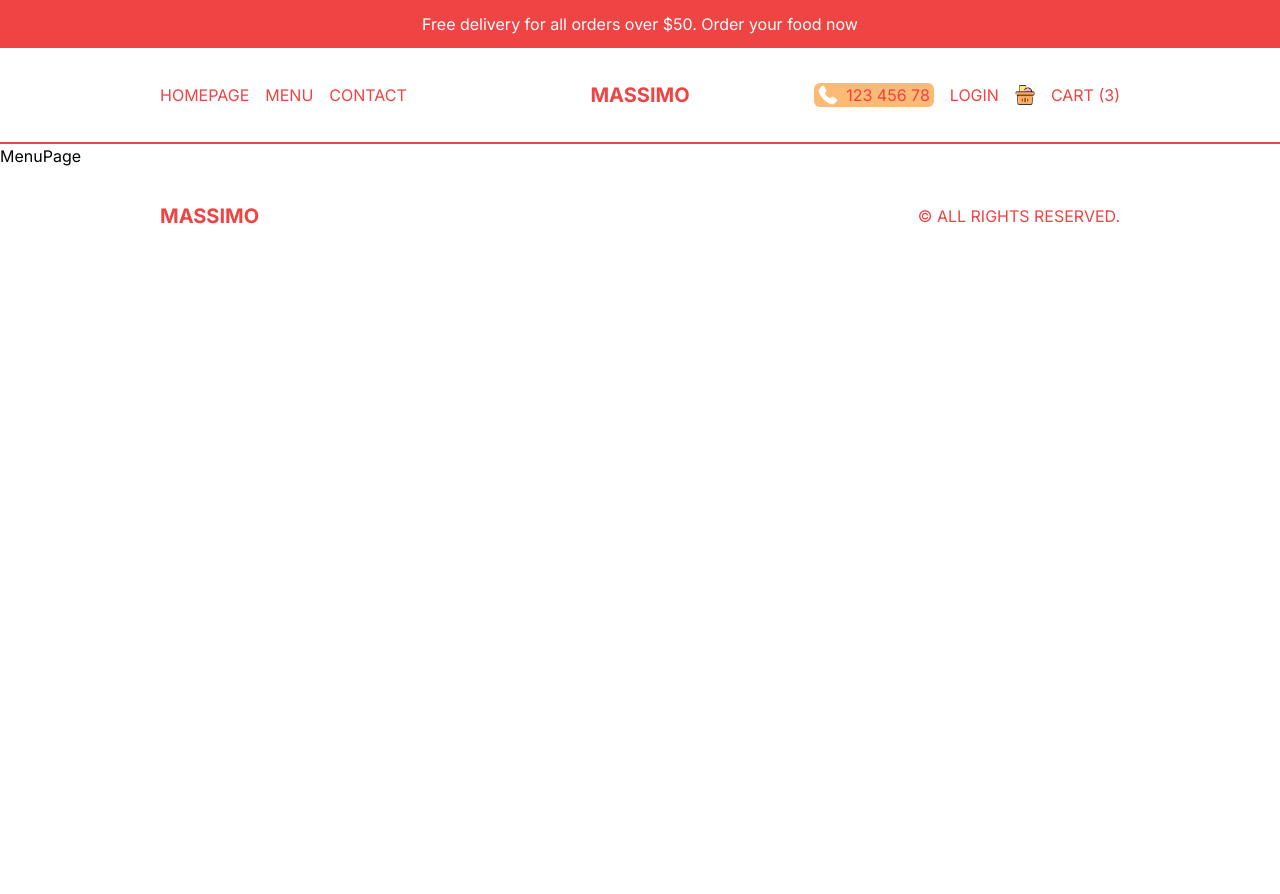
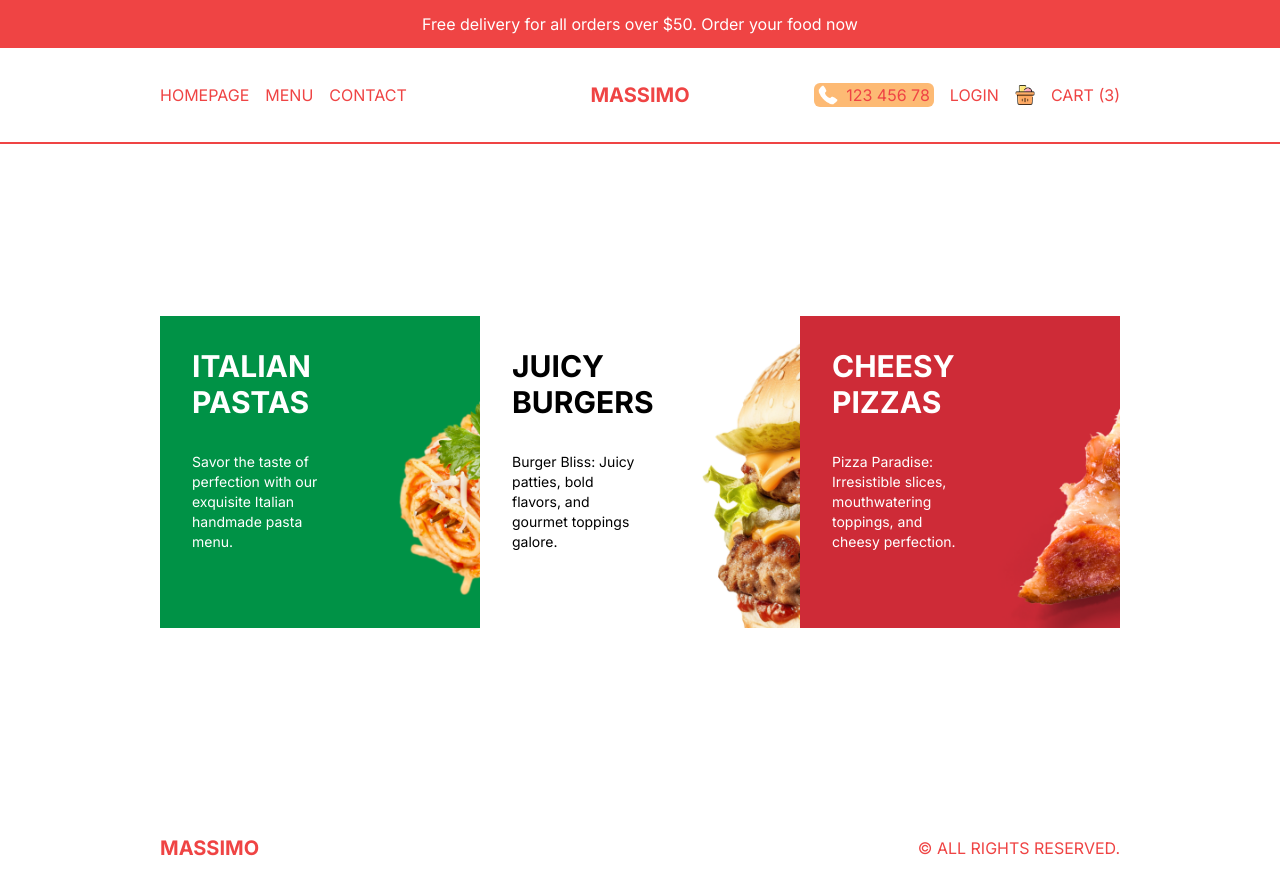
Before and after one commit to tienv1per/restaurant-food-ordering-app, a Next.js app: page /menu in a window 1280 px wide. Before the commit the page ends 800 px from the top, so only its background shows below. Built offline with nearby package versions, Linux system fonts and the light colour scheme.

Commit message:
add category page design

```diff
--- a/src/app/menu/page.tsx
+++ b/src/app/menu/page.tsx
@@ -1,9 +1,23 @@
-
+import { menu } from "@/data";
+import Link from "next/link";
 
 export default function Page() {
-  return (
-    <div>
-      MenuPage
-    </div>
-  )
+    return (
+        <div className="p-4 lg:px-20 xl:px-40 h-[calc(100vh-6rem)] md:h-[calc(100vh-9rem)] flex flex-col md:flex-row items-center">
+			{menu.map((category) => (
+				<Link
+					href={`menu/${category.slug}`}
+					key={category.id}
+					className="w-full h-1/3 bg-cover p-8 md:h-1/2"
+					style={{ backgroundImage: `url(${category.img})` }}
+				>
+					<div className={`text-${category.color} w-1/2`}>
+						<h1 className="uppercase font-bold text-3xl">{category.title}</h1>
+						<p className="text-sm my-8">{category.desc}</p>
+						<button className={`hidden 2xl:block bg-${category.color} text-${category.color === "black" ? "white" : "red-500"} py-2 px-4 rounded-md`}>Explore</button>
+					</div>
+				</Link>
+			))}
+        </div>
+    )
 };
```
